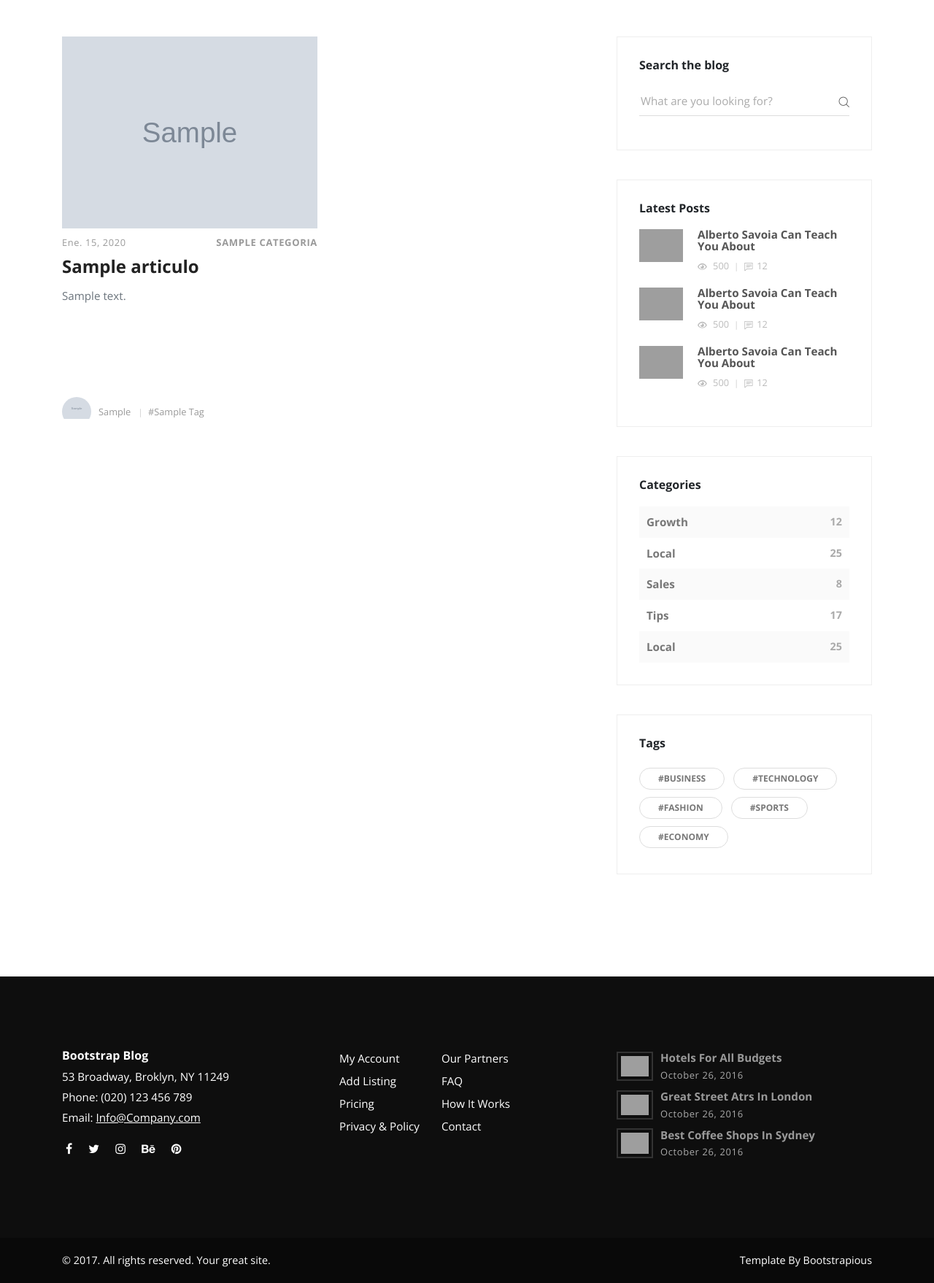
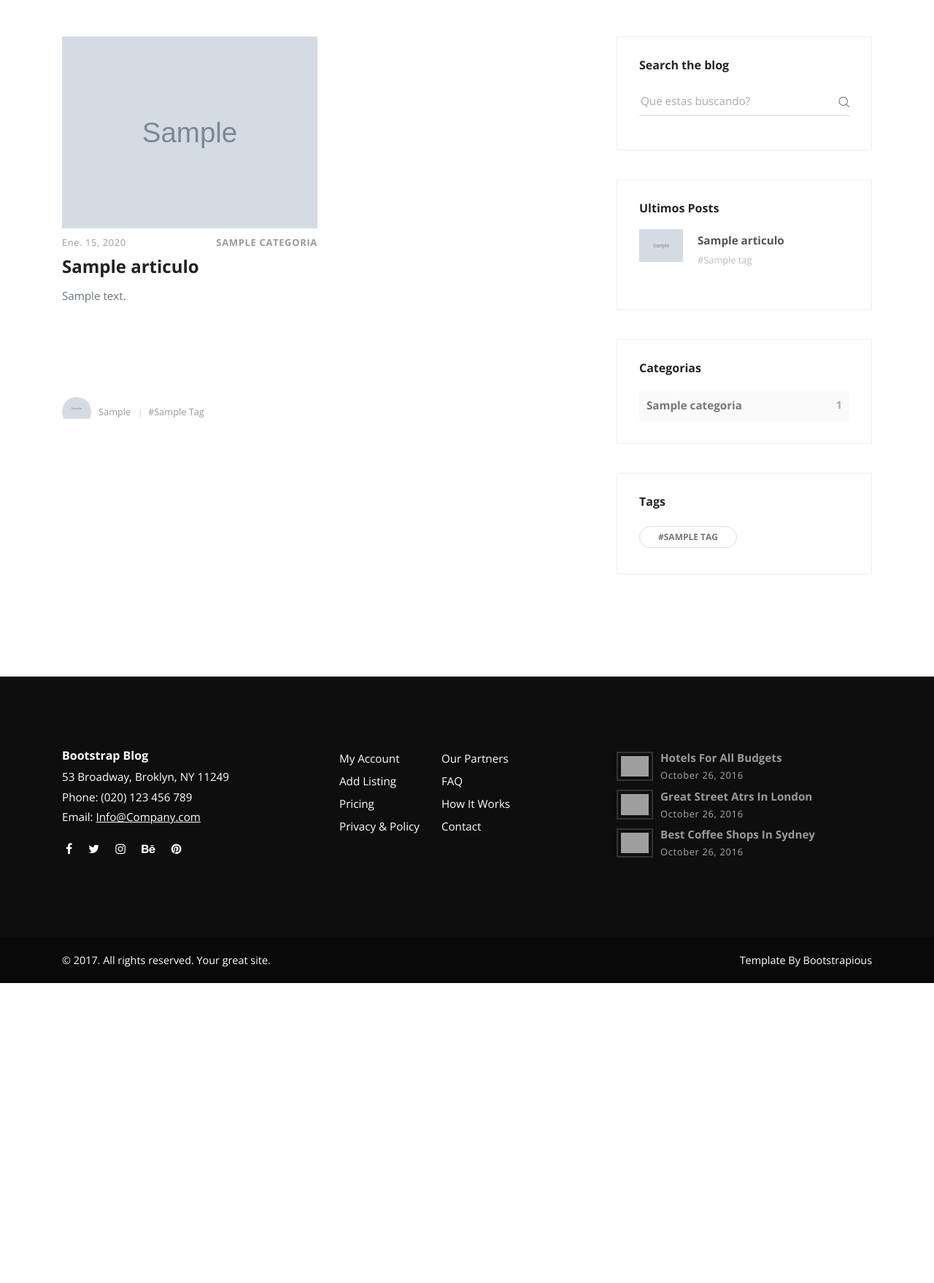
Before and after one commit to leonardoAlonso/django-blog, a Django app: page /blog in a window 1280 px wide. Shown: the part 81-1839 px from the top of the page at 73% size. After the commit the page ends 1428 px from the top, so only its background shows below. Run offline with Django 3.2, Linux system fonts and the light colour scheme; tables that the repository leaves empty hold one stand-in row (values such as "Sample post"); grey boxes marked "Sample" are stand-in pictures; some libraries are stand-ins or nearby versions; grey boxes are pictures that could not be loaded.

Commit message:
Mostrar numero de articulos por categoria

```diff
--- a/blog/views.py
+++ b/blog/views.py
@@ -1,7 +1,8 @@
 from django.shortcuts import render
 from django.views.generic import TemplateView, ListView
 # Create your views here.
-from .models import Articulo
+from .models import Articulo, Categoria, Tag
+from django.db.models import Q
 
 
 class HomeView(TemplateView):
@@ -17,5 +18,29 @@ class HomeView(TemplateView):
 class BlogView(ListView):
     template_name = 'blog.html'
     context_object_name = 'articulos'
-    queryset = Articulo.objects.filter(status=1)
     paginate_by = 4
+
+    def get_queryset(self):
+        queryset = Articulo.objects.filter(status=1)
+        parameter = self.request.GET.get('search')
+        if parameter:
+            print(parameter)
+            queryset = Articulo.objects.filter(Q(
+                categorias__nombre__contains=parameter) | Q(tags__nombre__contains=parameter)).distinct()
+            print(queryset)
+        return queryset
+
+    def get_context_data(self, *args, **kwargs):
+        context = super(BlogView, self).get_context_data(**kwargs)
+        context['latest'] = Articulo.objects.all()[:3]
+        categorias = Categoria.objects.all()
+        categorias_dic = {}
+        for categoria in categorias:
+            id = categoria.id
+            if Articulo.objects.filter(categorias__id=id):
+                categorias_dic[categoria.nombre] = Articulo.objects.filter(
+                    categorias__id=id).count()
+        context['categorias'] = categorias_dic
+        print(context['categorias'])
+        context['tags'] = Tag.objects.all()
+        return context
--- a/templates/base.html
+++ b/templates/base.html
@@ -57,7 +57,7 @@
             <div class="close-btn"><i class="icon-close"></i></div>
             <div class="row d-flex justify-content-center">
               <div class="col-md-8">
-                <form action="#">
+                <form action="blog">
                   <div class="form-group">
                     <input
                       method="get"
--- a/templates/blog.html
+++ b/templates/blog.html
@@ -1,4 +1,4 @@
-{% extends 'base.html' %} {% block content %}
+{% extends 'base.html' %} {% block content %} {% load static %}
 <div class="container">
   <div class="row">
     <!-- Latest Posts -->
@@ -6,6 +6,7 @@
       <div class="container">
         <div class="row">
           <!-- post -->
+
           {% for post in articulos %}
           <div class="post col-xl-6">
             <div class="post-thumbnail">
@@ -54,6 +55,12 @@
               </footer>
             </div>
           </div>
+          {% empty %}
+          <img
+            class="img-fluid"
+            src="{% static 'blog/img/not-found.png' %}"
+            alt="Not found"
+          />
           {% endfor %}
         </div>
         <!-- Pagination -->
@@ -98,9 +105,13 @@
         <header>
           <h3 class="h6">Search the blog</h3>
         </header>
-        <form action="#" class="search-form">
+        <form action="blog" class="search-form">
           <div class="form-group">
-            <input type="search" placeholder="What are you looking for?" />
+            <input
+              type="search"
+              name="search"
+              placeholder="Que estas buscando?"
+            />
             <button type="submit" class="submit">
               <i class="icon-search"></i>
             </button>
@@ -110,83 +121,44 @@
       <!-- Widget [Latest Posts Widget]        -->
       <div class="widget latest-posts">
         <header>
-          <h3 class="h6">Latest Posts</h3>
+          <h3 class="h6">Ultimos Posts</h3>
         </header>
         <div class="blog-posts">
+          {% for post in latest %}
           <a href="#">
             <div class="item d-flex align-items-center">
               <div class="image">
                 <img
-                  src="img/small-thumbnail-1.jpg"
-                  alt="..."
+                  src="{{ post.cover.url }}"
+                  alt="{{ post.nombre }}"
                   class="img-fluid"
                 />
               </div>
               <div class="title">
-                <strong>Alberto Savoia Can Teach You About</strong>
+                <strong>{{ post.nombre }}</strong>
                 <div class="d-flex align-items-center">
-                  <div class="views"><i class="icon-eye"></i> 500</div>
-                  <div class="comments"><i class="icon-comment"></i>12</div>
+                  <div class="comments">
+                    {% for tag in post.tags.all %} #{{ tag }}
+                    {% endfor %}
+                  </div>
                 </div>
               </div>
-            </div></a
-          ><a href="#">
-            <div class="item d-flex align-items-center">
-              <div class="image">
-                <img
-                  src="img/small-thumbnail-2.jpg"
-                  alt="..."
-                  class="img-fluid"
-                />
-              </div>
-              <div class="title">
-                <strong>Alberto Savoia Can Teach You About</strong>
-                <div class="d-flex align-items-center">
-                  <div class="views"><i class="icon-eye"></i> 500</div>
-                  <div class="comments"><i class="icon-comment"></i>12</div>
-                </div>
-              </div>
-            </div></a
-          ><a href="#">
-            <div class="item d-flex align-items-center">
-              <div class="image">
-                <img
-                  src="img/small-thumbnail-3.jpg"
-                  alt="..."
-                  class="img-fluid"
-                />
-              </div>
-              <div class="title">
-                <strong>Alberto Savoia Can Teach You About</strong>
-                <div class="d-flex align-items-center">
-                  <div class="views"><i class="icon-eye"></i> 500</div>
-                  <div class="comments"><i class="icon-comment"></i>12</div>
-                </div>
-              </div>
-            </div></a
-          >
+            </div>
+          </a>
+          {% endfor %}
         </div>
       </div>
       <!-- Widget [Categories Widget]-->
       <div class="widget categories">
         <header>
-          <h3 class="h6">Categories</h3>
+          <h3 class="h6">Categorias</h3>
         </header>
+        {% for key, value in categorias.items %}
         <div class="item d-flex justify-content-between">
-          <a href="#">Growth</a><span>12</span>
+          <a href="#">{{ key }}</a>
+          <span>{{ value }}</span>
         </div>
-        <div class="item d-flex justify-content-between">
-          <a href="#">Local</a><span>25</span>
-        </div>
-        <div class="item d-flex justify-content-between">
-          <a href="#">Sales</a><span>8</span>
-        </div>
-        <div class="item d-flex justify-content-between">
-          <a href="#">Tips</a><span>17</span>
-        </div>
-        <div class="item d-flex justify-content-between">
-          <a href="#">Local</a><span>25</span>
-        </div>
+        {% endfor %}
       </div>
       <!-- Widget [Tags Cloud Widget]-->
       <div class="widget tags">
@@ -194,15 +166,11 @@
           <h3 class="h6">Tags</h3>
         </header>
         <ul class="list-inline">
+          {% for tag in tags %}
           <li class="list-inline-item">
-            <a href="#" class="tag">#Business</a>
+            <a href="#" class="tag">#{{ tag }}</a>
           </li>
-          <li class="list-inline-item">
-            <a href="#" class="tag">#Technology</a>
-          </li>
-          <li class="list-inline-item"><a href="#" class="tag">#Fashion</a></li>
-          <li class="list-inline-item"><a href="#" class="tag">#Sports</a></li>
-          <li class="list-inline-item"><a href="#" class="tag">#Economy</a></li>
+          {% endfor %}
         </ul>
       </div>
     </aside>
```
Also changed, not shown: blog/static/blog/img/not-found.png (added).
